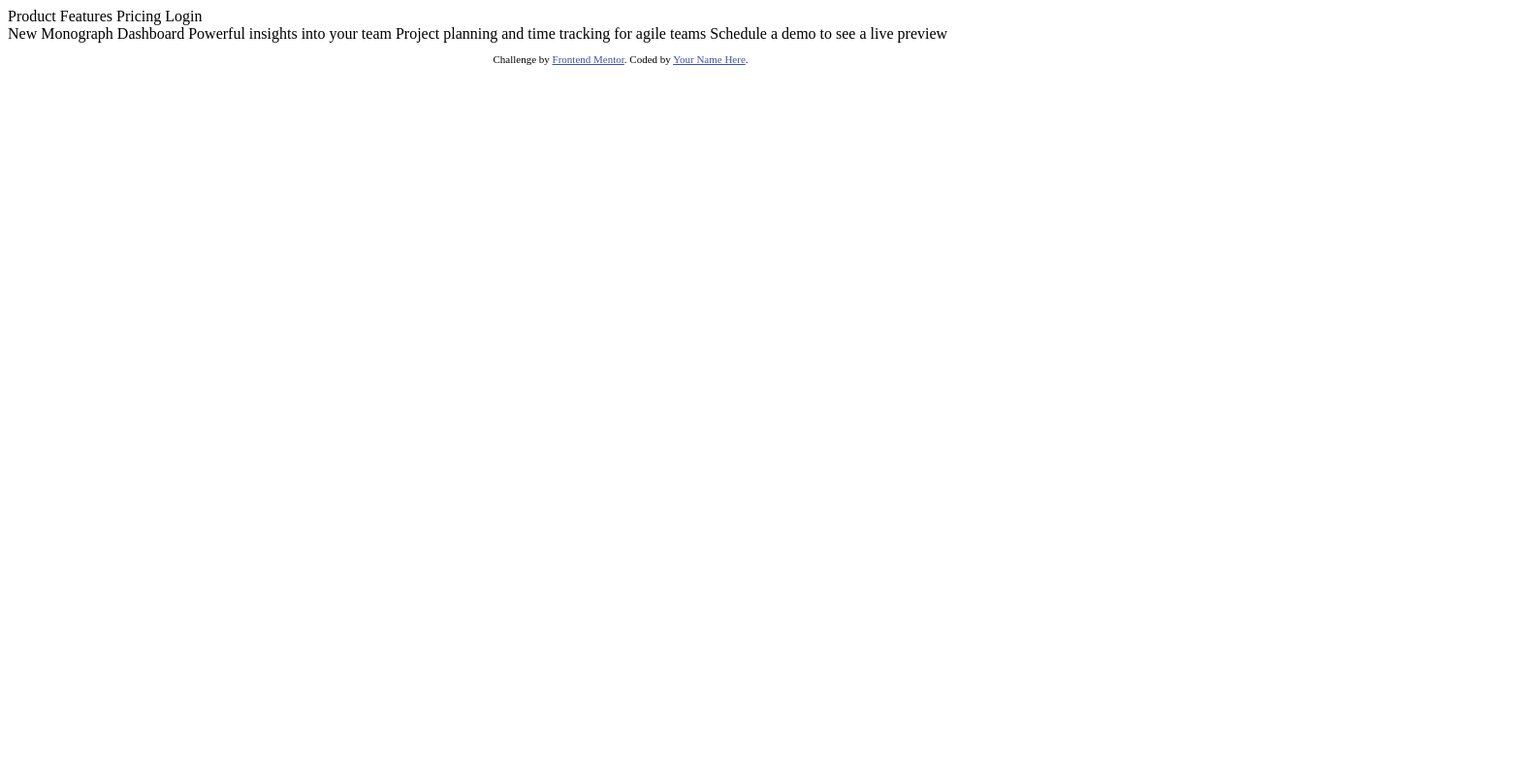
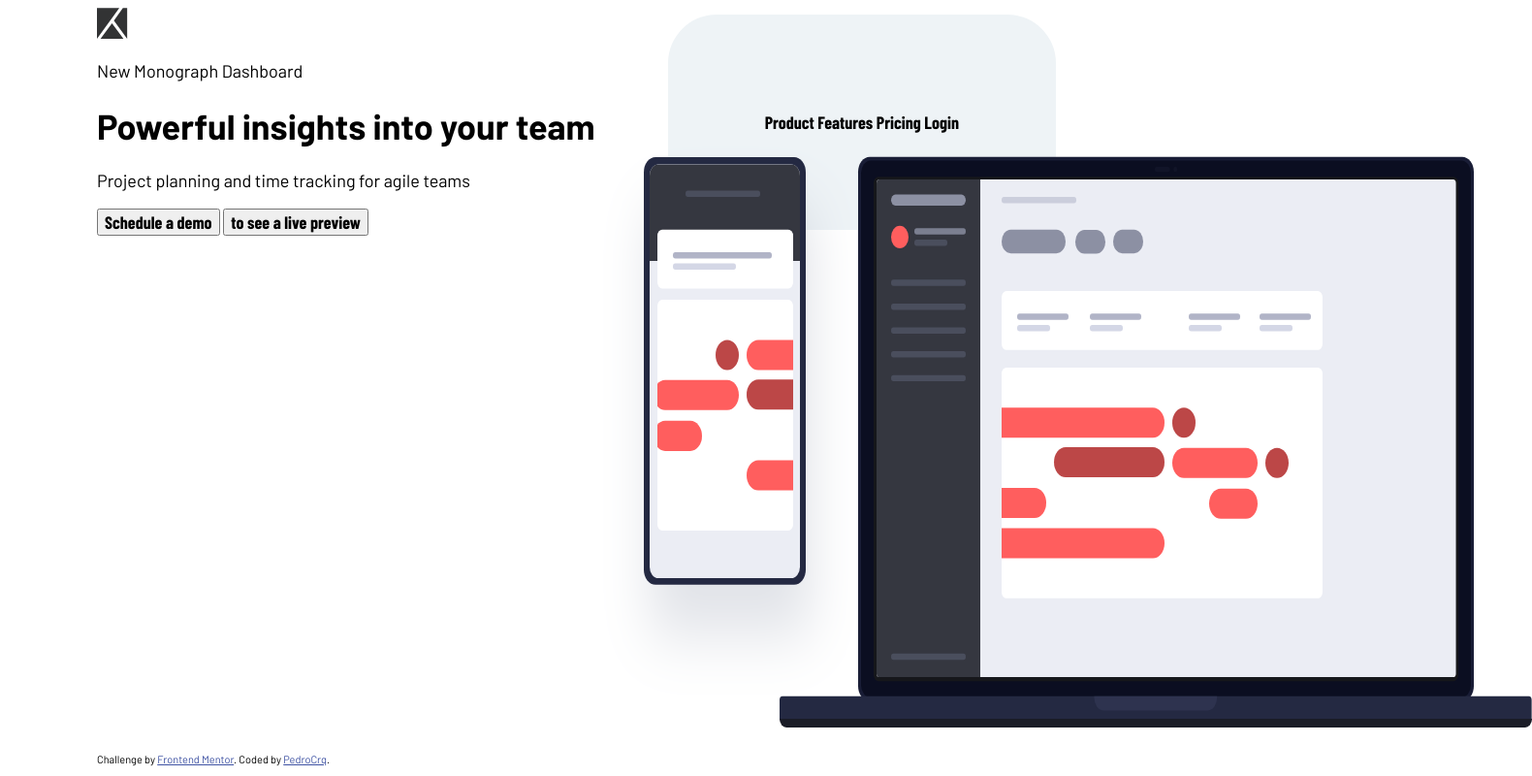
Before and after one commit to PedroCrqs/project-tracking-intro-component-master, a plain HTML site: page index.html in a window 1280 px wide. Shown: the whole page at 97% size, 1580 px wide, since content can reach past the window. Drawn offline with nearby package versions, Linux system fonts and the light colour scheme; a web font is replaced by a local one.

Commit message:
html structure and header menu script created, starting style

```diff
--- a/index.html
+++ b/index.html
@@ -13,35 +13,59 @@
     />
 
     <title>Project tracking intro component</title>
+    <meta name="author" content="Pedro Cerqueira" />
+    <link rel="stylesheet" href="src/css/styles.css" />
+    <link rel="stylesheet" href="src/css/responsive.css" />
+  </head>
 
-    <!-- Feel free to remove these styles or customise in your own stylesheet 👍 -->
-    <style>
-      .attribution {
-        font-size: 11px;
-        text-align: center;
-      }
-      .attribution a {
-        color: hsl(228, 45%, 44%);
-      }
-    </style>
-  </head>
   <body>
-    <header>
-      <section class="menu">Product Features Pricing Login</section>
-    </header>
+    <div class="container">
+      <header class="header">
+        <img class="background" src="src/images/illustration-devices.svg" />
 
-    <main>
-      New Monograph Dashboard Powerful insights into your team Project planning
-      and time tracking for agile teams Schedule a demo to see a live preview
-    </main>
+        <button
+          type="button"
+          onclick="openMenu()"
+          class="responsive-button hidden-button"
+          id="openButton"
+        >
+          <img src="src/images/icon-hamburger.svg" />
+        </button>
+
+        <button
+          type="button"
+          onclick="closeMenu()"
+          class="hidden-button"
+          id="closeButton"
+        >
+          <img src="src/images/icon-close.svg" />
+        </button>
+
+        <section class="hidden-menu menu">
+          <button>Product</button>
+          <button>Features</button> <button>Pricing</button>
+          <button>Login</button>
+        </section>
+      </header>
+
+      <main class="main">
+        <img src="src/images/logo.svg" />
+        <p>New Monograph Dashboard</p>
+        <h1>Powerful insights into your team</h1>
+        <p>Project planning and time tracking for agile teams</p>
+        <button>Schedule a demo</button>
+        <button>to see a live preview</button>
+      </main>
+    </div>
 
     <footer>
       <p class="attribution">
         Challenge by
         <a href="https://www.frontendmentor.io?ref=challenge" target="_blank"
           >Frontend Mentor</a
-        >. Coded by <a href="#">Your Name Here</a>.
+        >. Coded by <a href="https://github.com/PedroCrqs">PedroCrq</a>.
       </p>
     </footer>
+    <script src="src/js/script.js"></script>
   </body>
 </html>
--- /dev/null
+++ b/src/css/responsive.css
@@ -0,0 +1,11 @@
+@media (max-width: 375px) {
+  .hidden-menu {
+    display: none;
+  }
+  .responsive-button {
+    display: flex;
+  }
+  .background {
+    display: none;
+  }
+}
--- /dev/null
+++ b/src/css/styles.css
@@ -0,0 +1,81 @@
+@import url("https://fonts.googleapis.com/css2?family=Barlow:ital,wght@0,100;0,200;0,300;0,400;0,500;0,600;0,700;0,800;0,900;1,100;1,200;1,300;1,400;1,500;1,600;1,700;1,800;1,900&display=swap");
+
+@import url("https://fonts.googleapis.com/css2?family=Barlow+Condensed:ital,wght@0,100;0,200;0,300;0,400;0,500;0,600;0,700;0,800;0,900;1,100;1,200;1,300;1,400;1,500;1,600;1,700;1,800;1,900&display=swap");
+
+body {
+  font-family: "Barlow", sans-serif;
+  font-weight: 400;
+  font-style: normal;
+  font-size: 18px;
+  text-align: left;
+  max-width: 1440px;
+  margin-left: 100px;
+}
+
+button {
+  font-family: "Barlow Condensed", sans-serif;
+  font-weight: 700;
+  font-style: normal;
+  font-size: 18px;
+}
+
+.container {
+  display: flex;
+  flex-direction: row;
+  align-items: center;
+  gap: 75px;
+}
+
+.header button {
+  background: none;
+  border: none;
+  padding: 0;
+  margin: 0;
+  box-shadow: none;
+  cursor: pointer;
+  outline: none;
+}
+
+.header button:hover {
+  text-decoration: underline;
+}
+
+.background {
+  position: absolute;
+  top: 150px;
+  right: -300px;
+  width: 75%;
+  height: 75%;
+  align-self: flex-end;
+  justify-items: right;
+  overflow: hidden;
+}
+
+.hidden-button {
+  display: none;
+}
+
+.header {
+  background-color: hsl(207, 33%, 95%);
+  border-radius: 50px;
+  padding: 100px;
+  order: 2;
+  align-items: right;
+}
+
+.main {
+  align-content: left;
+  justify-content: left;
+  margin: 0;
+  order: 1;
+}
+
+.attribution {
+  font-size: 11px;
+  text-align: center;
+  position: absolute;
+  bottom: 0;
+}
+.attribution a {
+  color: hsl(228, 45%, 44%);
+}
--- /dev/null
+++ b/src/js/script.js
@@ -0,0 +1,15 @@
+const menu = document.querySelector(".menu");
+const openButton = document.getElementById("openButton");
+const closeButton = document.getElementById("closeButton");
+
+function openMenu() {
+  menu.classList.toggle("hidden-menu");
+  openButton.classList.toggle("responsive-button");
+  closeButton.classList.toggle("hidden-button");
+}
+
+function closeMenu() {
+  menu.classList.toggle("hidden-menu");
+  openButton.classList.toggle("responsive-button");
+  closeButton.classList.toggle("hidden-button");
+}
```
Also changed, not shown: src/design/active-states.jpg (renamed from design/active-states.jpg), src/design/desktop-design.jpg (renamed from design/desktop-design.jpg), src/design/desktop-preview.jpg (renamed from design/desktop-preview.jpg), src/design/mobile-design.jpg (renamed from design/mobile-design.jpg), src/design/mobile-navigation.jpg (renamed from design/mobile-navigation.jpg), src/images/favicon-32x32.png (renamed from images/favicon-32x32.png), src/images/icon-close.svg (renamed from images/icon-close.svg), src/images/icon-hamburger.svg (renamed from images/icon-hamburger.svg), src/images/illustration-devices.svg (renamed from images/illustration-devices.svg), src/images/logo.svg (renamed from images/logo.svg).
